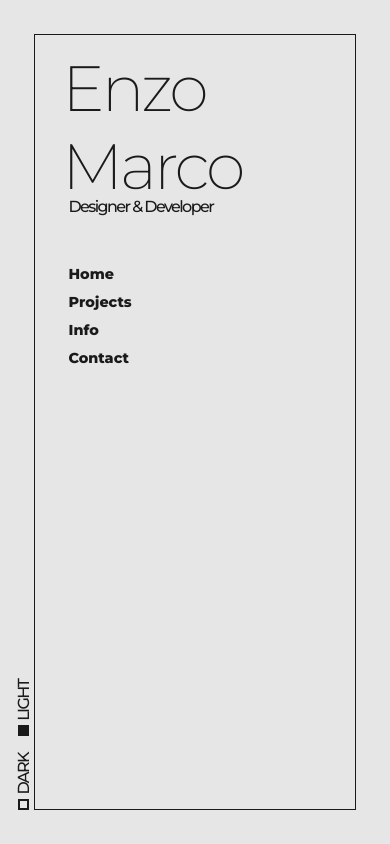
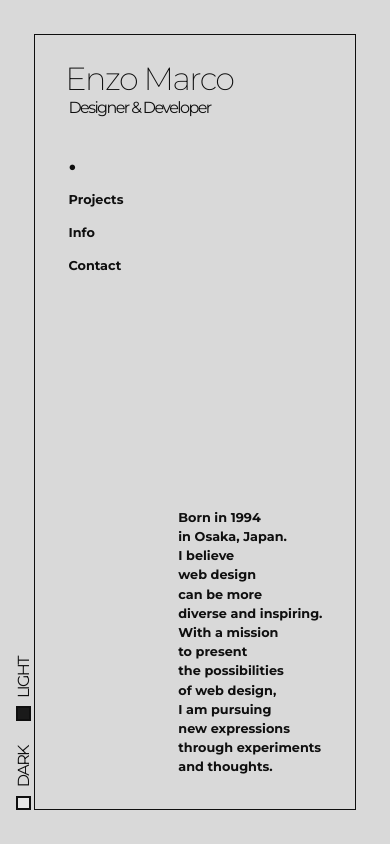
Before and after one commit to EnzoAMarco/portfolio, a React (Create React App) app in the folder rportfolio/: page / in a window 390 px wide. Built offline with nearby package versions, Linux system fonts and the light colour scheme.

Commit message:
responsive nest hub

```diff
--- a/rportfolio/src/App.js
+++ b/rportfolio/src/App.js
@@ -1,4 +1,7 @@
-import './App.css';
+import './css/App.css';
+import './css/aside.css';
+import './css/projects.css';
+import './css/contact.css';
 import Main from './components/Main';
 import Aside from './components/Aside';
 import React, {useState} from 'react'
@@ -6,23 +9,24 @@ import React, {useState} from 'react'
 function App() {
 
   const colores = {
-    w: 'hsl(0, 0%, 90%)',
-    b: 'hsl(0, 0%, 10%)',
+    w: 'hsl(0, 0%, 85%)',
+    b: 'hsl(0, 0%, 6%)',
     Border: '#fff'
   }
 
   const navContent ={
-    Home:'Home',
+    Home:'●',
     Projects:'Projects',
     Info:'Info',
     Contact:'Contact',
     selectesI:'●'
   }
 
-  const [main, setMain] = useState('info');
+  const [main, setMain] = useState('Home');
   const [navText, setnavText] = useState(navContent)
   const [theme, setTheme] = useState(colores.b);
   const [bg, setBg] = useState(colores.w);
+  const [transition, setTransition] = useState('1');
 
   const nav_selected = (section)=>{
     // console.log();
@@ -35,6 +39,7 @@ function App() {
     }
     setMain(section);
     setnavText(navContent);
+    setTransition('0')
   }
 
   const changeTheme = () => {
@@ -49,38 +54,59 @@ function App() {
 
   return (
     <div
-    className="app main_padding"
+    className="app main_padding tA"
     style={{ backgroundColor: bg,
     }}>
       <div
-      className="box main_padding"
+      className="box main_padding tA"
       style={{ backgroundColor: bg ,
       border: `0.1px solid ${theme}`}} >
-        <header className='header ' style={{color: theme}}>
-          <h1 className='title' >Enzo Marco</h1>
-          <h2 className='subtitle' >Designer & Developer</h2>
+        <header className='header tA' style={{color: theme}}>
+          <h1 className='title tA' >Enzo Marco</h1>
+          <h2 className='subtitle tA' >Designer & Developer</h2>
         </header>
-        <div className='body'>
-          <nav className='nav' style={{color: theme}}>
+        <div className='body tA'>
+          <nav className='nav tA' style={{color: theme}}>
             <ul>
-              <li className='li_app bold_font'>
-                <button onClick={()=>nav_selected('Home')}>{navText.Home}</button>
+              <li className='li_app bold_font tA'>
+                <button
+                className='tA'
+                onClick={()=>nav_selected('Home')}
+                >{navText.Home}</button>
               </li>
-              <li className='li_app bold_font'>
-                <button onClick={()=>nav_selected('Projects')}>{navText.Projects}</button>
+              <li className='li_app bold_font tA'>
+                <button
+                className='tA'
+                onClick={()=>nav_selected('Projects')}>{navText.Projects}</button>
               </li>
-              <li className='li_app bold_font'>
-                <button onClick={()=>nav_selected('Info')}>{navText.Info}</button>
+              <li className='li_app bold_font tA'>
+                <button
+                className='tA'
+                onClick={()=>nav_selected('Info')}>{navText.Info}</button>
               </li>
-              <li className='li_app bold_font'>
-                <button onClick={()=>nav_selected('Contact')}>{navText.Contact}</button>
+              <li className='li_app bold_font tA'>
+                <button
+                className='tA'
+                onClick={()=>nav_selected('Contact')}>{navText.Contact}</button>
               </li>
             </ul>
           </nav>
-          <Main main={main} theme={theme} bg={bg}/>
+          <Main
+          className='tA'
+          main={main}
+          theme={theme}
+          bg={bg}
+          transition={transition}
+          setTransition={setTransition}
+          />
         </div>
       </div>
-      <Aside main={main} theme={theme} changeTheme={changeTheme}/>
+      <Aside
+      className='tA'
+      main={main}
+      theme={theme}
+      changeTheme={changeTheme}
+      />
     </div>
   );
 }
--- a/rportfolio/src/components/Aside.js
+++ b/rportfolio/src/components/Aside.js
@@ -3,38 +3,43 @@ import React from 'react'
 export default function Aside({changeTheme, theme, bg}) {
 
   return (
-    <aside className='main_aside' onClick={()=> changeTheme()}>
-      <div className='div_ligth'>
+    <aside
+    className='main_aside'
+    onClick={()=> changeTheme()}
+    >
+      <div
+      className='div_ligth tA'
+      >
         <div
-        className='aside_symbols'
+        className='aside_symbols tA'
         style={{
           border:'2px solid',
           borderColor:theme,
-          height:'.7rem',
-          width:'.7rem',
+          height:'.9rem',
+          width:'.9rem',
           backgroundColor: 'hsl(0, 0%, 90%)'
         }}
         ></div>
         <small
-        className='aside_font'
+        className='aside_font tA'
         style={{
           color:theme
         }}
         >DARK</small>
       </div>
-      <div className='div_ligth'>
+      <div className='div_ligth tA'>
         <div
-        className='aside_symbols'
+        className='aside_symbols tA'
         style={{
           border:'2px solid',
           borderColor:theme,
-          height:'.7rem',
-          width:'.7rem',
+          height:'.9rem',
+          width:'.9rem',
           backgroundColor: 'hsl(0, 0%, 10%)'
         }}
         ></div>
         <small
-        className='aside_font'
+        className='aside_font tA'
         style={{
           color:theme
         }}
--- a/rportfolio/src/components/Home.js
+++ b/rportfolio/src/components/Home.js
@@ -1,50 +1,59 @@
 import React from 'react'
 
-export default function Home({theme}) {
+export default function Home({theme, transition, setTransition}) {
+
+  setInterval(()=>{setTransition('1')}, 300);
+
   return (
-    <main className='main_home main_margin' style={{color: theme}}>
-      <section className='section_home bold_font'>
-        <p >
-          <span className='span_home'>
+    <main
+    className='main_home main_margin tA'
+    style={{
+      color: theme,
+      opacity:transition
+    }}
+    >
+      <section className='section_home bold_font tA'>
+        <p className='tA'>
+          <span className='span_home tA'>
             Born in 1994
           </span>
-          <span className='span_home'>
+          <span className='span_home tA'>
             in Osaka, Japan.
           </span>
-          <span className='span_home'>
+          <span className='span_home tA'>
             I believe
           </span>
-          <span className='span_home'>
+          <span className='span_home tA'>
             web design
           </span>
-          <span className='span_home'>
+          <span className='span_home tA'>
             can be more
           </span>
-          <span className='span_home'>
+          <span className='span_home tA'>
             diverse and inspiring.
           </span>
-          <span className='span_home'>
+          <span className='span_home tA'>
             With a mission
           </span>
-          <span className='span_home'>
+          <span className='span_home tA'>
             to present
           </span>
-          <span className='span_home'>
+          <span className='span_home tA'>
             the possibilities
           </span>
-          <span className='span_home'>
+          <span className='span_home tA'>
             of web design,
           </span>
-          <span className='span_home'>
+          <span className='span_home tA'>
             I am pursuing
           </span>
-          <span className='span_home'>
+          <span className='span_home tA'>
             new expressions
           </span>
-          <span className='span_home'>
+          <span className='span_home tA'>
             through experiments
           </span>
-          <span className='span_home'>
+          <span className='span_home tA'>
             and thoughts.
           </span>
         </p>
--- a/rportfolio/src/components/Main.js
+++ b/rportfolio/src/components/Main.js
@@ -6,17 +6,41 @@ import Projects from './Projects';
 
 
 
-export default function Main({main, theme, bg}) {
+export default function Main({main, theme, bg, transition, setTransition}) {
 
   const obj  = {
-    Home: <Home theme={theme} bg={bg}/>,
-    Projects: <Projects theme={theme} bg={bg}/>,
-    Info: <Info theme={theme} bg={bg}/>,
-    Contact: <Contact theme={theme} bg={bg}/>,
-  }
-
-  const dark_light =()=>{
-
+    Home:
+      <Home
+      className='tA'
+      theme={theme}
+      bg={bg}
+      transition={transition}
+      setTransition={setTransition}
+      />,
+    Projects:
+      <Projects
+      className='tA'
+      theme={theme}
+      bg={bg}
+      transition={transition}
+      setTransition={setTransition}
+      />,
+    Info:
+      <Info
+      className='tA'
+      theme={theme}
+      bg={bg}
+      transition={transition}
+      setTransition={setTransition}
+      />,
+    Contact:
+      <Contact
+      className='tA'
+      theme={theme}
+      bg={bg}
+      transition={transition}
+      setTransition={setTransition}
+      />,
   }
 
   // console.log(obj)
--- a/rportfolio/src/App.css
+++ b/rportfolio/src/css/App.css
@@ -30,6 +30,12 @@ button, input[type="submit"], input[type="reset"] {
 }
 
 /* pre */
+
+.tA{ /* TRANSITION ALL */
+  transition: .8s;
+  transition-timing-function: cubic-bezier(0.25, 0.46, 0.45, 0.94);
+}
+
 .i{
   display: inline-block;
 }
@@ -43,7 +49,6 @@ button, input[type="submit"], input[type="reset"] {
   font-weight: 200;
   font-size: 4rem;
   letter-spacing: -.05em;
-
 }
 
 .letter_spacing{
@@ -97,13 +102,14 @@ button, input[type="submit"], input[type="reset"] {
   margin-top: 2.3vh;
 } */
 
-/* .nav{
-  margin-top: 4vh;
-} */
+.nav{
+  transition: .1s;
+}
 
 .li_app{
-  margin-bottom: 1.4vh;
+  margin-bottom: 2vh;
   line-height: 1rem;
+  transition: .1s;
 }
 
 .section_home{
@@ -115,9 +121,12 @@ button, input[type="submit"], input[type="reset"] {
 }
 
 /* projects */
-
+/*
 .Project_li_title{
-  text-align: right;
+  display: flex;
+  flex-flow: row nowrap;
+  justify-content: flex-end;
+  align-items: center;
   margin-right: .5vw;
   margin-bottom: 4vh;
 }
@@ -130,14 +139,32 @@ button, input[type="submit"], input[type="reset"] {
   justify-content: flex-end;
 }
 
+.projects_a:hover{
+  opacity: .85;
+  transition: .2s !important;
+}
+
+.projects_a:hover > .empleador_projects{
+  color: hsl(0, 0%, 50%);
+  transition: .1s !important;
+}
+
+.projects_a:hover > .p_projects{
+  color: hsl(0, 0%, 50%);
+  transition: .1s !important;
+} */
+
 /* .section_projects{
   margin-right: -.5vw;
 } */
 
 /* contact */
-.contact_font{
+
+/* .contact_font{
   font-weight: 200;
   font-size: 3rem;
+  transition: .1s;
+
 }
 
 .form_contact{
@@ -153,6 +180,7 @@ button, input[type="submit"], input[type="reset"] {
   align-items: baseline;
   column-gap: 2em;
   justify-content: flex-end;
+  transition: .1s;
 }
 
 .iC, iC:focus{
@@ -186,7 +214,7 @@ button, input[type="submit"], input[type="reset"] {
   box-shadow: 3px 0px 30px hsl(0, 0%, 60%);
   background-color: hsl(0, 0%, 60%);
   opacity: .8;
-}
+} */
 
 
 /* theme aside */
@@ -218,3 +246,23 @@ button, input[type="submit"], input[type="reset"] {
   font-size: 1rem;
   letter-spacing: -.1em;
 }
+
+/* responsive */
+
+@media screen and (max-width: 1080px){
+  .title{
+    font-size: 2rem;
+    margin: -1.1vh 0 0 -.2rem ;
+  }
+
+  .subtitle{
+    font-weight: 400;
+    font-size: 1rem;
+    transform: translateY(0);
+  }
+
+  .bold_font{
+    font-size: .8rem;
+    font-weight: 700;
+  }
+}
--- /dev/null
+++ b/rportfolio/src/css/aside.css
@@ -0,0 +1,57 @@
+.main_aside{
+  position: absolute;
+  display: flex;
+  flex-flow: row nowrap;
+  column-gap: 2vh;
+  transform: rotate(-90deg);
+  max-width: 1px;
+  left: calc(4vh - .7rem);
+  bottom: 3vh;
+  /* right:  ; */
+}
+
+.div_ligth{
+  display: flex;
+  flex-flow: row nowrap;
+  column-gap: .5vh;
+  align-items: center;
+  cursor: pointer;
+}
+
+.aside_font{
+  font-weight: 500;
+  font-size: 1rem;
+  letter-spacing: -.1em;
+}
+
+
+/* responsive */
+
+@media screen and (max-width: 1080px){
+
+  .main_aside{
+    position: absolute;
+    display: flex;
+    flex-flow: row nowrap;
+    column-gap: 3vh;
+    transform: rotate(-90deg);
+    max-width: 1px;
+    left: calc(4vh - .7rem);
+    bottom: 3vh;
+    /* right:  ; */
+  }
+
+  .div_ligth{
+    display: flex;
+    flex-flow: row nowrap;
+    column-gap: 1vh;
+    align-items: center;
+    cursor: pointer;
+  }
+
+  .aside_font{
+    font-weight: 400;
+    font-size: 1rem;
+    letter-spacing: -.1em;
+  }
+}
--- /dev/null
+++ b/rportfolio/src/css/contact.css
@@ -0,0 +1,82 @@
+
+/* contact */
+.contact_font{
+  font-weight: 200;
+  font-size: 3rem;
+  transition: .1s;
+
+}
+
+.form_contact{
+  display: flex;
+  flex-flow: column;
+  text-align: right;
+
+}
+
+.divs_contact{
+  display: flex;
+  flex-flow: row;
+  align-items: baseline;
+  column-gap: 2em;
+  justify-content: flex-end;
+  transition: .1s;
+}
+
+.iC, iC:focus{
+  border-top-style: hidden;
+  border-right-style: hidden;
+  border-left-style: hidden;
+  border-bottom-style: groove;
+  outline: none;
+}
+
+.inputs_contact{
+  font-weight: 500;
+  font-size: 1.5rem;
+  margin: 3vh 0;
+  min-width: 20vw;
+  padding: 0 +.1vw;
+}
+
+.textA_contact{
+  font-weight: 400;
+  font-size: 1.5rem;
+  margin-top: 1vh;
+  min-width: 30vw;
+  padding: 1vw;
+  resize: none;
+  line-height: 1.5em;
+  height: 20vh;
+}
+
+.submit_contact:hover{
+  box-shadow: 3px 0px 30px hsl(0, 0%, 60%);
+  background-color: hsl(0, 0%, 60%);
+  opacity: .8;
+}
+
+
+/* contact mediaqueries */
+@media screen and (max-width: 1080px){
+
+  .contact_font{
+    font-size: 2rem;
+  }
+
+  .divs_contact{
+    column-gap: 1em;
+  }
+
+  .inputs_contact{
+    font-weight: 300;
+    font-size: 1rem;
+    min-width: 25vw;
+  }
+
+  .textA_contact{
+    font-weight: 300;
+    font-size: 1rem;
+  }
+
+}
--- /dev/null
+++ b/rportfolio/src/css/projects.css
@@ -0,0 +1,60 @@
+.Project_li_title{
+  display: flex;
+  flex-flow: row nowrap;
+  justify-content: flex-end;
+  align-items: center;
+  margin-right: .5vw;
+  margin-bottom: 4vh;
+}
+
+.projects_a{
+  display: flex;
+  column-gap: 1vw;
+  align-items: baseline;
+  text-align: right;
+  justify-content: flex-end;
+}
+
+.projects_a:hover{
+  opacity: .85;
+  transition: .2s !important;
+}
+
+.projects_a:hover > .empleador_projects{
+  color: hsl(0, 0%, 50%);
+  transition: .1s !important;
+}
+
+.projects_a:hover > .p_projects{
+  color: hsl(0, 0%, 50%);
+  transition: .1s !important;
+}
+
+/* projects mediaqueries */
+@media screen and (max-width: 1080px){
+
+  .ul_projects{
+    text-align: right;
+  }
+
+  .projects_a{
+    display: flex;
+    flex-flow: column-reverse nowrap;
+    align-items: flex-end;
+    justify-content: flex-end;
+    margin: 1vh;
+  }
+
+  .empleador_projects{
+    text-align: right !important;
+    justify-content: flex-end;
+    align-items: flex-end;
+  }
+
+  .ligth_font{
+    font-weight: 200;
+    font-size: 2rem;
+    letter-spacing: -.05em;
+  }
+
+}
```
Also changed, not shown: rportfolio/src/components/Contact.js (+26 -17 lines), rportfolio/src/components/Info.js (+19 -12 lines), rportfolio/src/components/Projects.js (+28 -10 lines).
